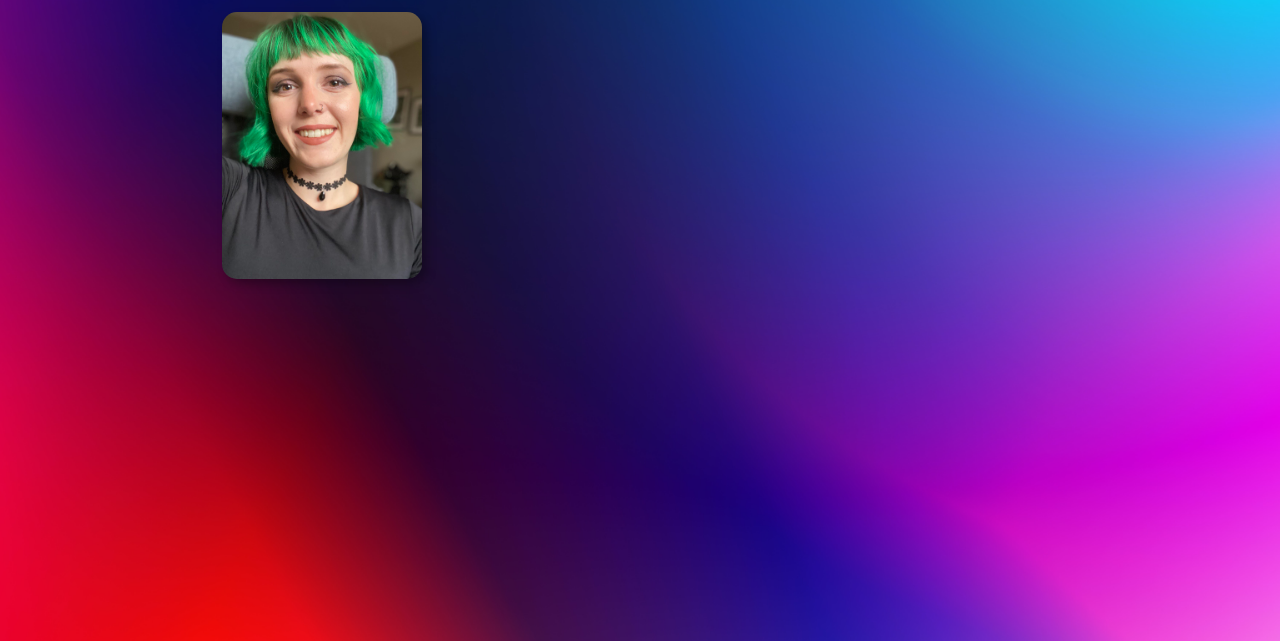
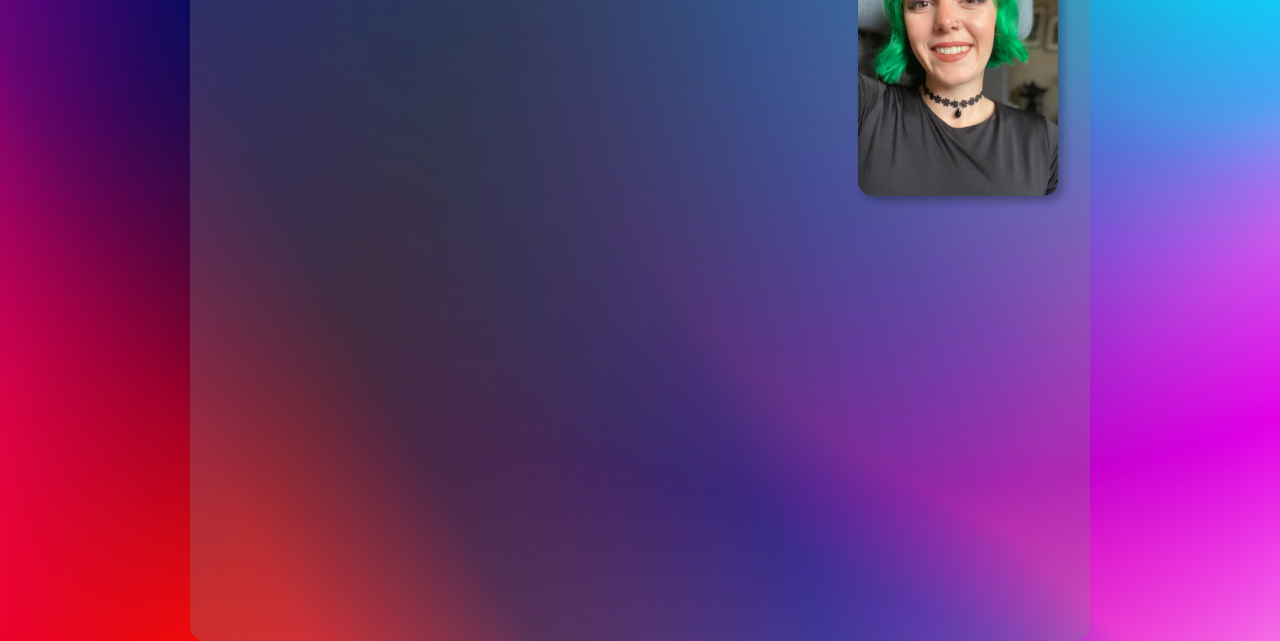
Before and after one commit to janelsemple/personal-site, a Gatsby site: page / in a window 1280 px wide. Shown: the part 159-800 px from the top of the page. Built offline with nearby package versions, Linux system fonts and the light colour scheme; Gatsby itself is replaced by a stand-in of ours.

Commit message:
more styling and content

```diff
--- a/global.css
+++ b/global.css
@@ -3,3 +3,10 @@ body {
     background-repeat: no-repeat;
     background-size: cover;
 }
+
+.contentDiv{
+    display: flex;
+    flex-direction: row;
+    justify-content:space-between;
+    margin: 0 auto;
+}
--- a/src/components/Header/header.module.css
+++ b/src/components/Header/header.module.css
@@ -0,0 +1,3 @@
+.header-name {
+
+}
--- a/src/components/Home/home.js
+++ b/src/components/Home/home.js
@@ -4,9 +4,10 @@ import './home.module.css'
 const Home = ({ isHidden }) => {
 
   return(
-    <div>
-      <h1>Janel Is Awesome!</h1>
+    <div className={'contentDiv'}>
+      <h1 >Janel Is Awesome!</h1>
       <img src={image} alt={'Janel'}/>
+
     </div>
   )
 }
--- a/src/components/Layout/layout.css
+++ b/src/components/Layout/layout.css
@@ -76,6 +76,7 @@ h1 {
   padding: 0;
   line-height: var(--line-height-dense);
   letter-spacing: -0.01em;
+  font-size: xxx-large;
 }
 h1 > b {
   color: var(--color-primary);
--- a/src/components/Layout/layout.js
+++ b/src/components/Layout/layout.js
@@ -27,10 +27,11 @@ const Layout = ({ children }) => {
       <div style={{
         maxWidth: '900px',
         margin: `0 auto`,
-        background: 'rgba(128, 128, 128, 0.3);',
+        background: 'rgba(128, 128, 128, 0.3)',
         borderRadius: '15px',
         height: '100vh',
         padding: `var(--size-gutter)`,
+
       }}>
         <Header siteTitle={data.site.siteMetadata?.title || `Title`} />
         <div
```
Also changed, not shown: src/components/Home/home.module.css (line endings or trailing spaces), src/contexts/ContentContext.js (added).
